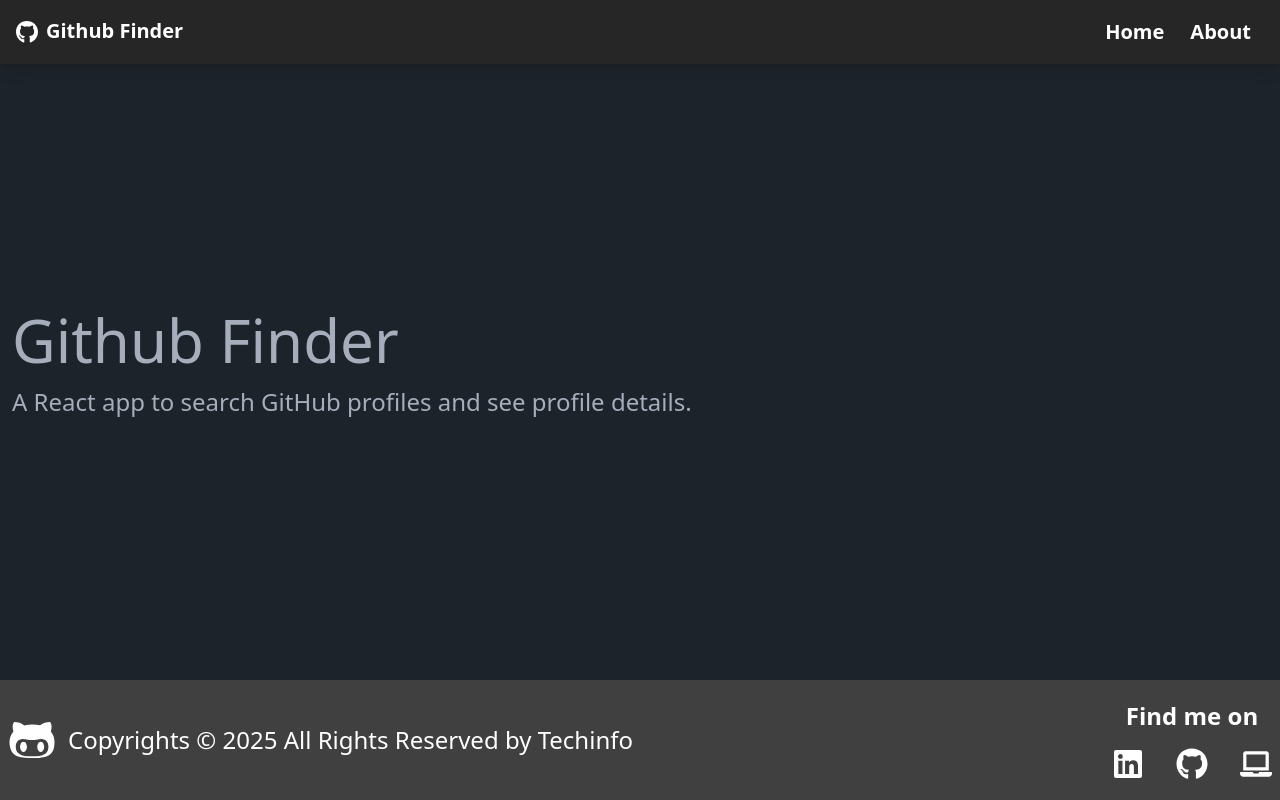
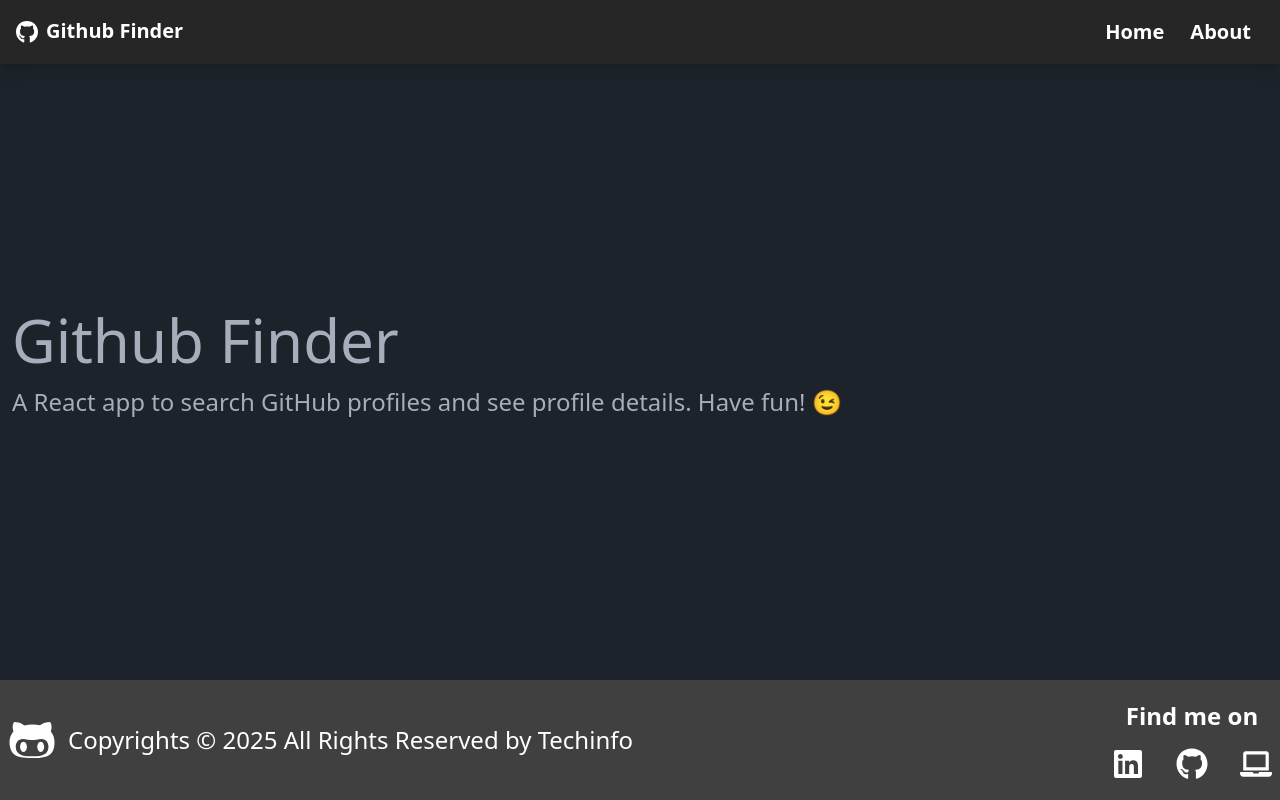
Before and after one commit to wichofly/github-app, a React (Vite) app: page /about in a window 1280 px wide. Built offline with nearby package versions, Linux system fonts and the light colour scheme; no server answers.

Commit message:
fix: update About page description and clean up User component code

```diff
--- a/src/pages/About.tsx
+++ b/src/pages/About.tsx
@@ -3,7 +3,7 @@ const About = () => {
     <div>
       <h1 className="text-6xl mb-4">Github Finder</h1>
       <p className="mb-4 text-2xl font-light">
-        A React app to search GitHub profiles and see profile details.
+        A React app to search GitHub profiles and see profile details. Have fun! 😉
       </p>
     </div>
   );
```
Also changed, not shown: src/pages/User.tsx (line endings or trailing spaces).
